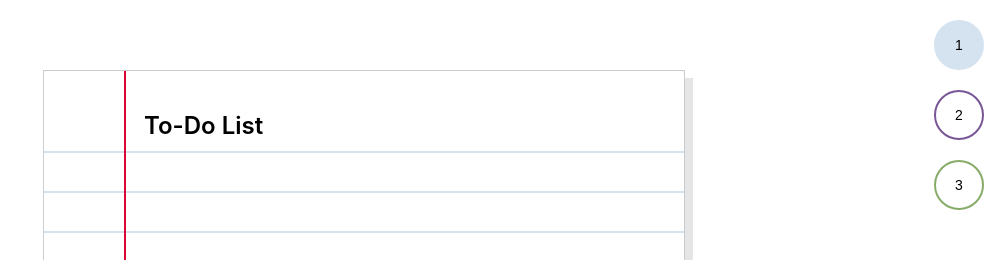
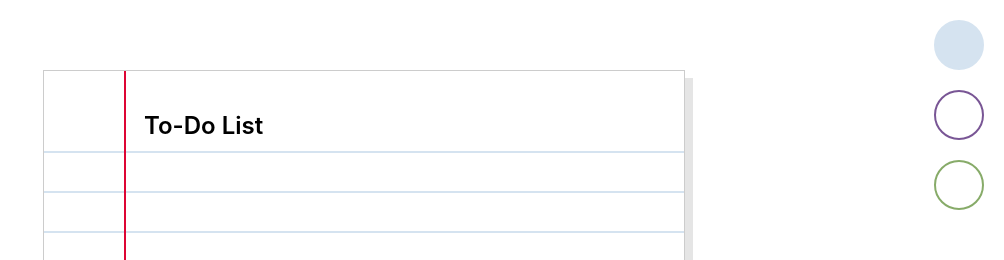
Before and after one commit to maeBoittiaux/to-do-list, a React (Create React App) app: page / in a window 1280 px wide. Shown: the top 260 px of the page, without its empty margins (276-1280 px from the left). Built offline with nearby package versions, Linux system fonts and the light colour scheme; the HTML template or start-up script is replaced by a standard one.

Commit message:
Remove numbers from colour theme buttons

```diff
--- a/src/ColourTheme.js
+++ b/src/ColourTheme.js
@@ -22,9 +22,7 @@ const ButtonGroup = () => {
                     key={buttonIndex}
                     className={`colour-theme-button button-${buttonIndex} ${activeButton === buttonIndex ? 'active' : ''}`}
                     onClick={() => handleButtonClick(buttonIndex)}
-                >
-                    {buttonIndex + 1}
-                </button>
+                ></button>
             ))}
         </div>
     );
```
